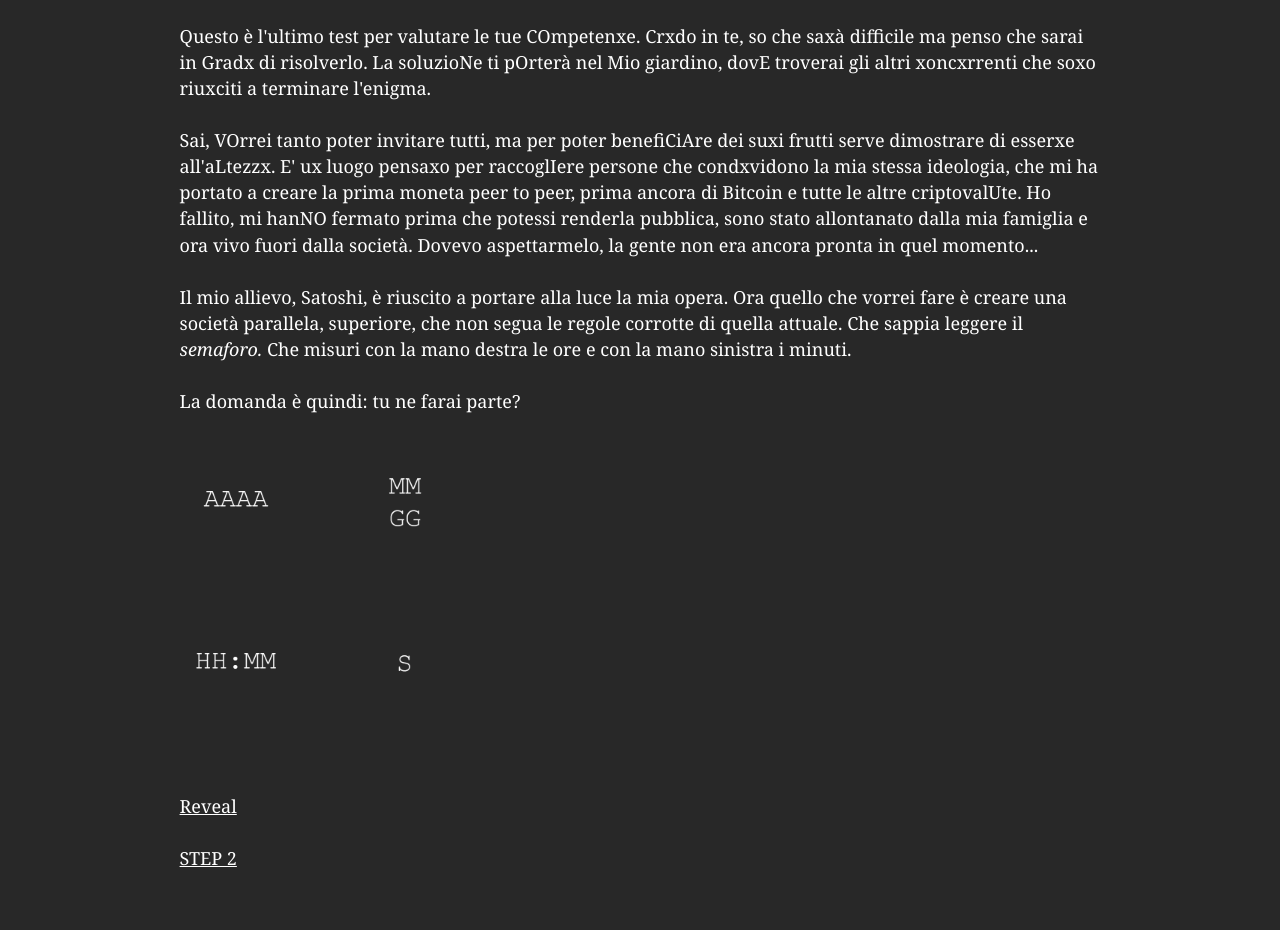
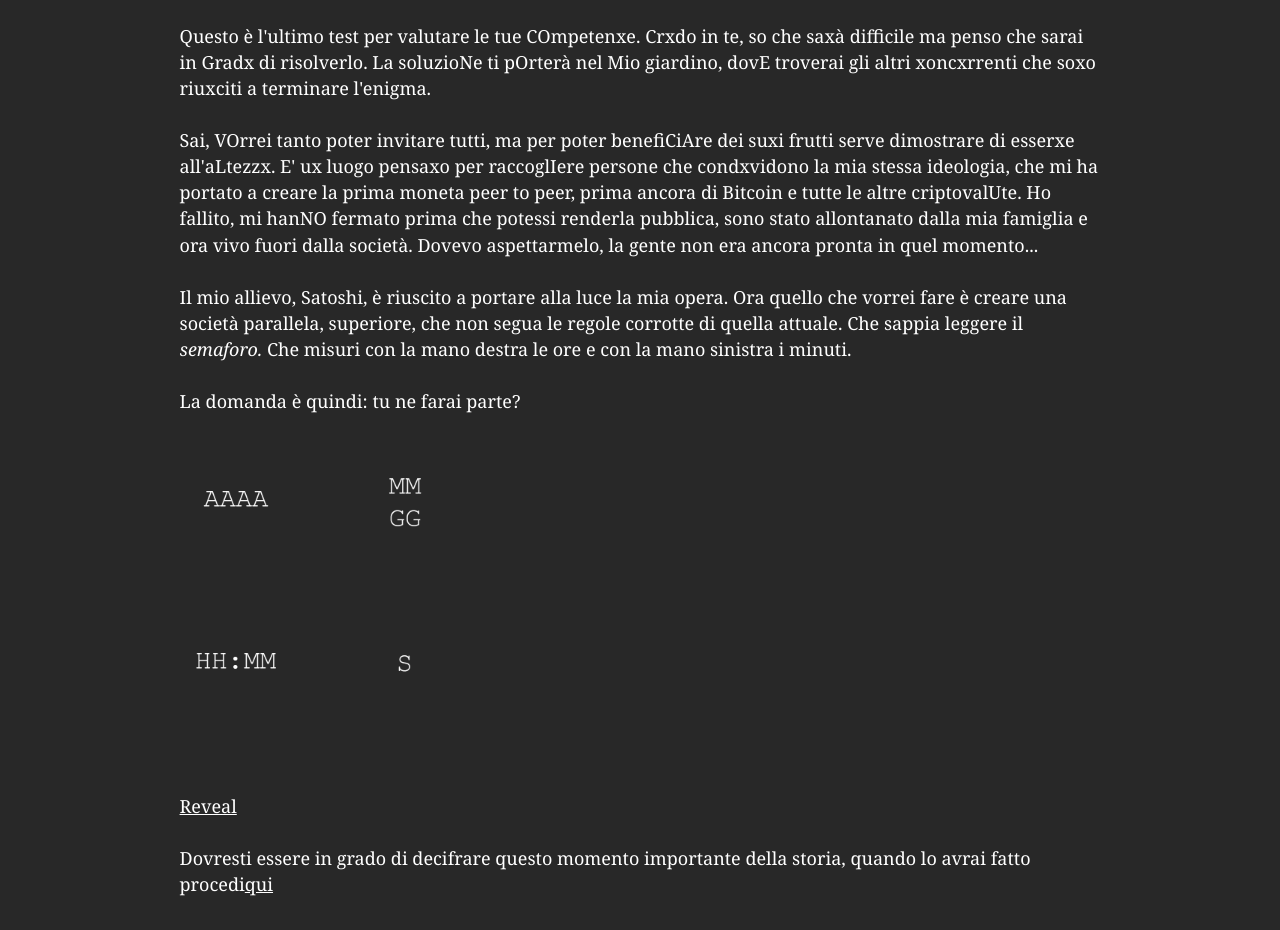
Before and after one commit to akaryu25/homev, a Gatsby site: page / in a window 1280 px wide. Shown: the part 100-1030 px from the top of the page. Built offline with nearby package versions, Linux system fonts and the light colour scheme; Gatsby itself is replaced by a stand-in of ours.

Commit message:
Update index.js

```diff
--- a/src/pages/index.js
+++ b/src/pages/index.js
@@ -25,7 +25,8 @@ const IndexPage = () => (
       <Link to="/page1/">Reveal</Link> <br />
     </p>
     <p>
-      <Link to="/page2/">STEP 2</Link> <br />
+      Dovresti essere in grado di decifrare questo momento importante della storia, quando lo avrai fatto procedi
+      <Link to="/page2/">qui</Link> <br />
     </p>
   </Layout>
 )
```
